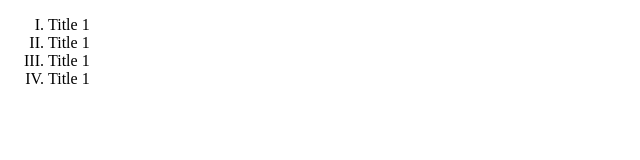
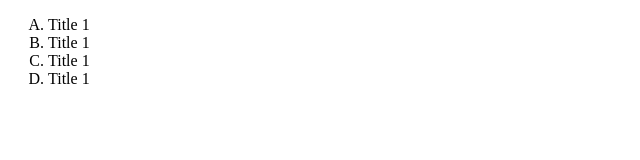
Before and after one commit to KienNguyen2021/HTML, a plain HTML site: page index.html in a window 1280 px wide. Shown: the full height of the page, 0-640 px from the left. Drawn offline with Linux system fonts and the light colour scheme.

Commit message:
commit 3

```diff
--- a/index.html
+++ b/index.html
@@ -9,7 +9,7 @@
 
 <body>
 
-<ol type="I">
+<ol type="A">
   <li> Title 1 </li>
   <li> Title 1 </li>
   <li> Title 1 </li>
```
